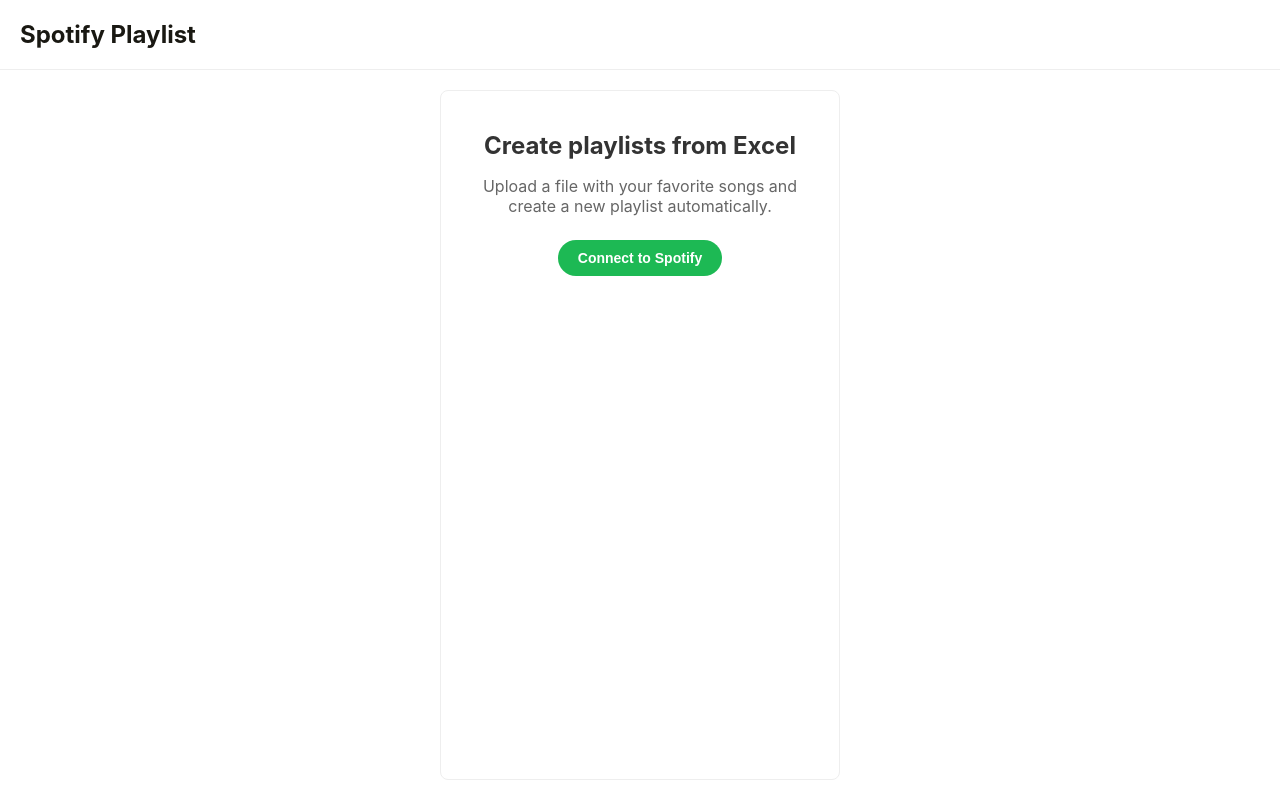
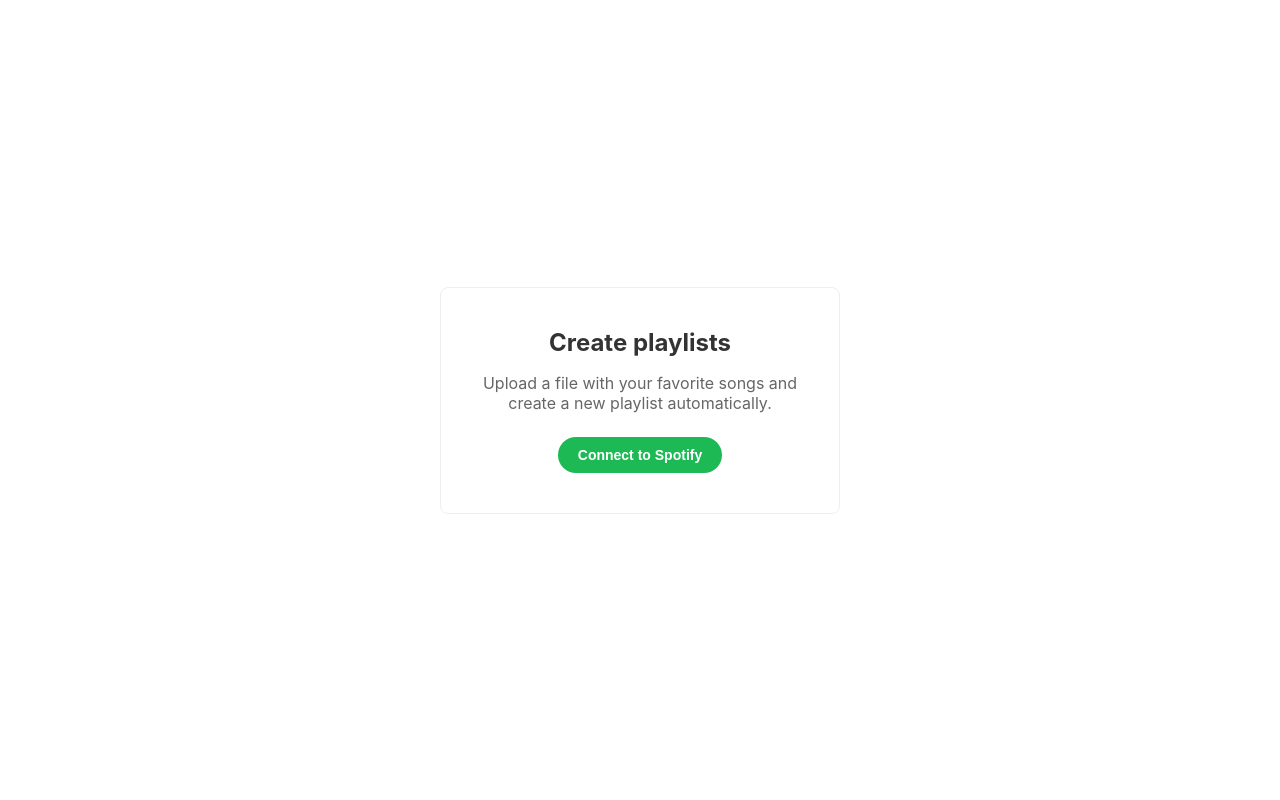
Before and after one commit to DavidDebraux/spotify-playlist, a React (Vite) app in the folder client/: page / in a window 1280 px wide. Built offline with nearby package versions, Linux system fonts and the light colour scheme.

Commit message:
feat: libellé

```diff
--- a/client/src/App.css
+++ b/client/src/App.css
@@ -22,6 +22,7 @@
   flex: 1;
   display: flex;
   justify-content: center;
+  align-items: center;
   padding: 20px;
 }
 
@@ -31,6 +32,7 @@
   border: 1px solid #eee;
   border-radius: 8px;
   max-width: 400px;
+  width: 100%;
 }
 
 .login-card h2 {
--- a/client/src/App.jsx
+++ b/client/src/App.jsx
@@ -214,12 +214,9 @@
 
   return (
     <div className="app">
-      <header>
-        <h1>Spotify Playlist</h1>
-      </header>
       <main>
         <div className="login-card">
-          <h2>Create playlists from Excel</h2>
+          <h2>Create playlists</h2>
           <p>Upload a file with your favorite songs and create a new playlist automatically.</p>
           <button onClick={login} className="spotify-btn">
             Connect to Spotify
```
